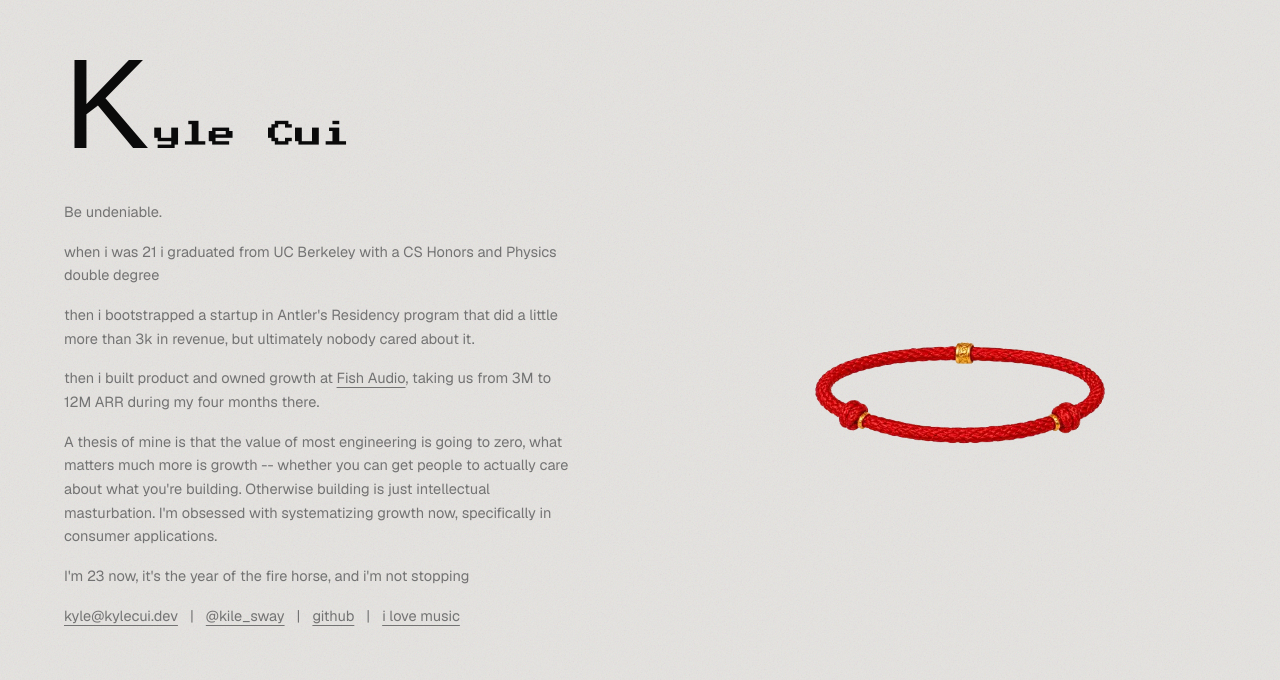
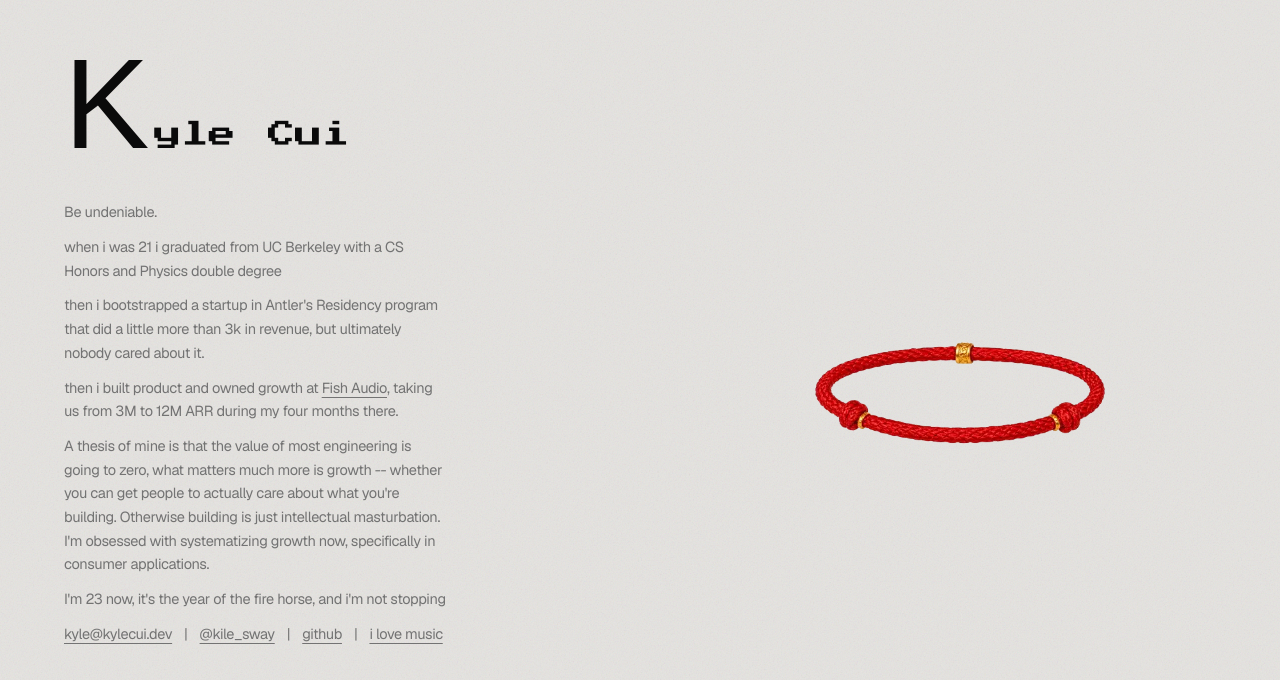
Before and after one commit to kcui5/kylecui, a Next.js app: page / in a window 1280 px wide. Shown: the top 680 px of the page. Built offline with nearby package versions, Linux system fonts and the light colour scheme; a web font is replaced by a local one.

Commit message:
make body text tighter

```diff
--- a/app/page.tsx
+++ b/app/page.tsx
@@ -3,7 +3,7 @@ import Image from "next/image"
 import { TrackedLink } from "@/components/tracked-link"
 
 const bodyClass =
-  "max-w-lg font-[family-name:var(--font-sans)] text-[clamp(0.8rem,2vw,0.91rem)] leading-relaxed text-muted-foreground"
+  "max-w-sm font-[family-name:var(--font-sans)] text-[clamp(0.8rem,2vw,0.91rem)] leading-relaxed tracking-tight text-muted-foreground"
 
 const linkClass = "underline underline-offset-4"
 
@@ -26,7 +26,7 @@ export default function Page() {
           </span>
         </h1>
 
-        <div className="mt-[clamp(1.5rem,4vh,3rem)] flex flex-col gap-[clamp(0.5rem,2vh,1rem)]">
+        <div className="mt-[clamp(1.5rem,4vh,3rem)] flex flex-col gap-[clamp(0.35rem,1.4vh,0.75rem)]">
           <p className={bodyClass}>Be undeniable.</p>
           <p className={bodyClass}>
             when i was 21 i graduated from UC Berkeley with a CS Honors and
```
